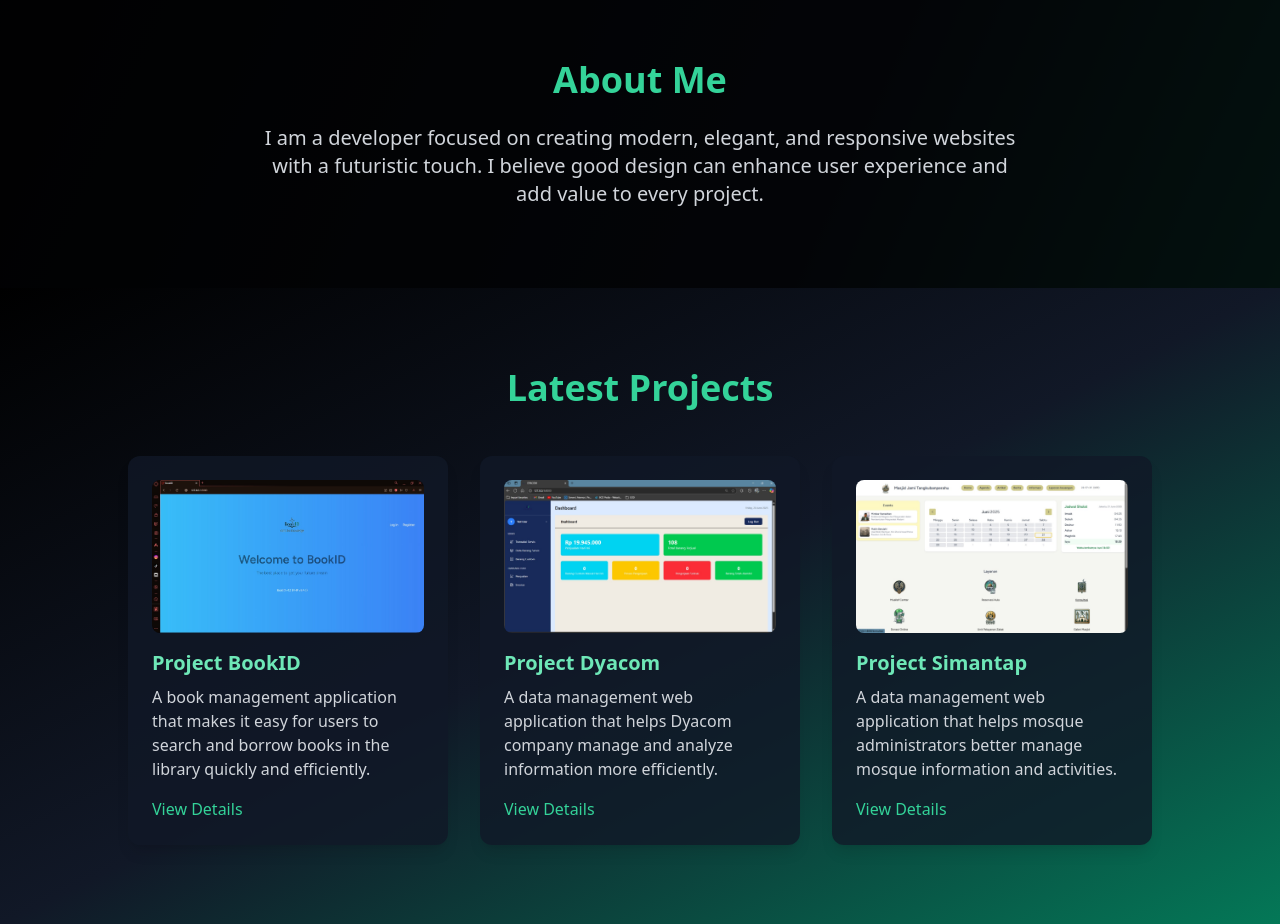
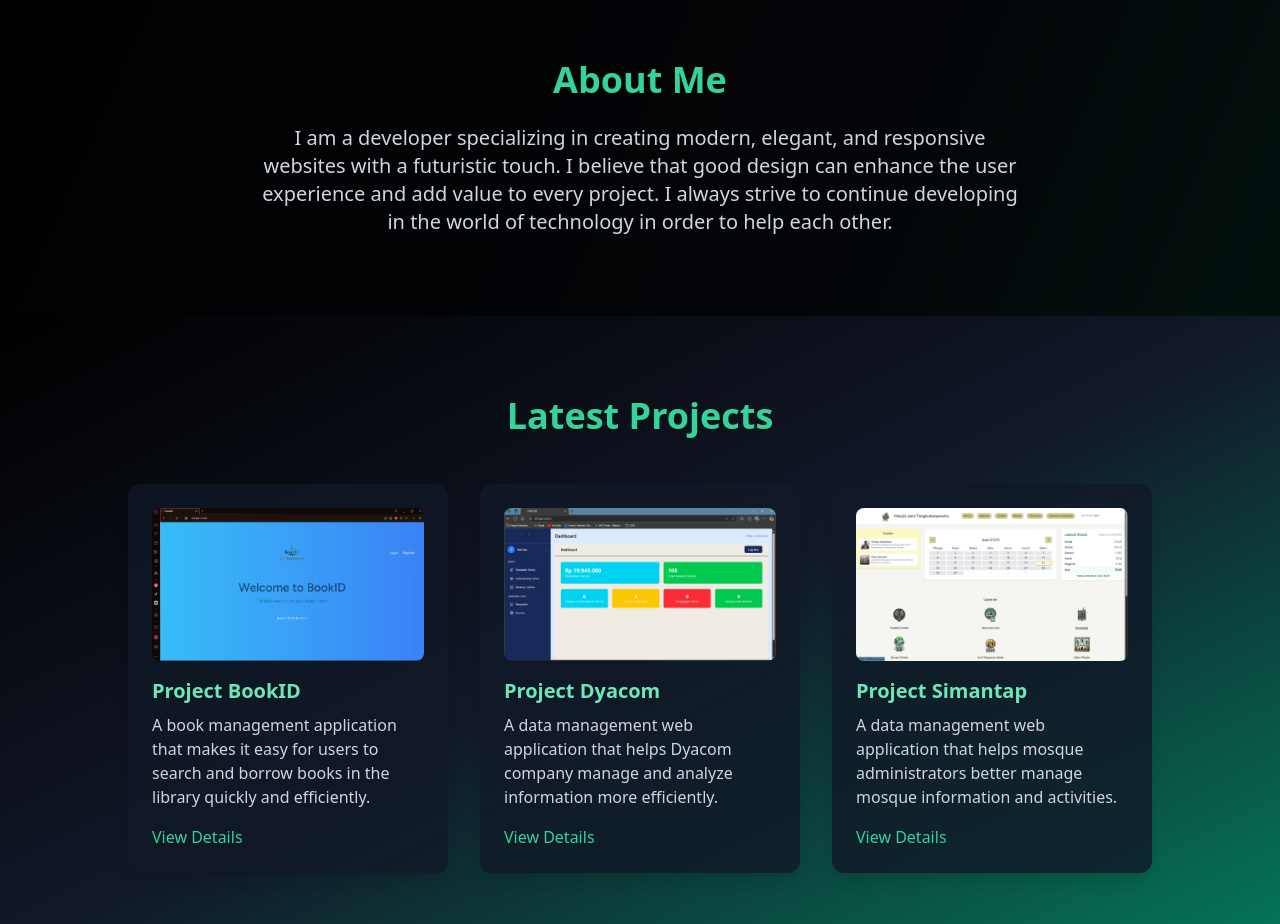
Before and after one commit to Errouza/portofolios, a plain HTML site: page index.html in a window 1280 px wide. Shown: the part 820-1744 px from the top of the page. Drawn offline with nearby package versions, Linux system fonts and the light colour scheme.

Commit message:
Update index.html

```diff
--- a/index.html
+++ b/index.html
@@ -57,7 +57,7 @@
     <section id="about" class="py-20 px-4 md:px-0 bg-black bg-opacity-80 fade-in">
         <div class="max-w-3xl mx-auto text-center fade-in" data-aos="fade-up">
             <h2 class="text-3xl md:text-4xl font-bold mb-6 text-green-400 transition-all duration-700 hover:scale-105">About Me</h2>
-            <p class="text-lg md:text-xl text-gray-300 transition-all duration-700">I am a developer focused on creating modern, elegant, and responsive websites with a futuristic touch. I believe good design can enhance user experience and add value to every project.</p>
+            <p class="text-lg md:text-xl text-gray-300 transition-all duration-700">I am a developer specializing in creating modern, elegant, and responsive websites with a futuristic touch. I believe that good design can enhance the user experience and add value to every project. I always strive to continue developing in the world of technology in order to help each other.</p>
         </div>
     </section>
 
```
